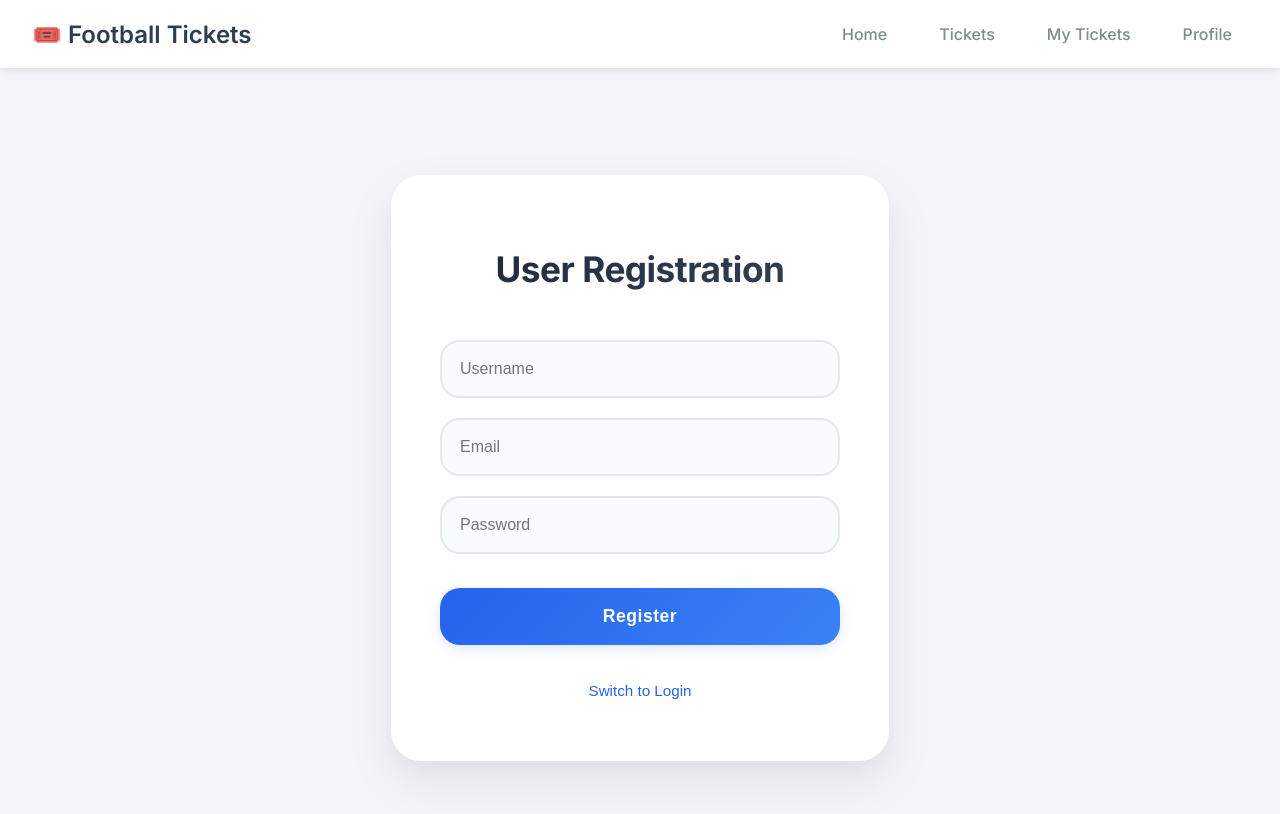
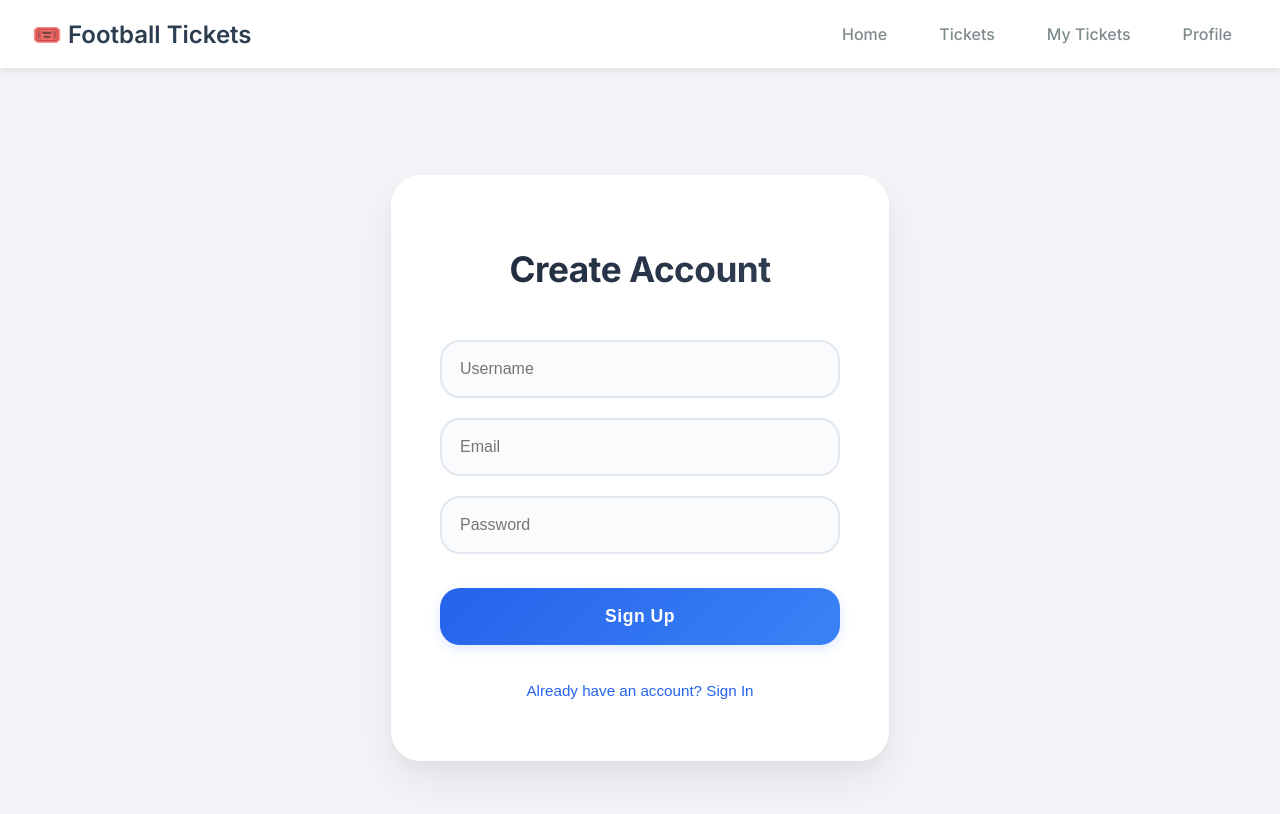
Before and after one commit to olti18/Football-TicketUI, a React (Vite) app: page /tickets in a window 1280 px wide. Shown: the top 814 px of the page. Built offline with nearby package versions, Linux system fonts and the light colour scheme.

Commit message:
Update AuthForm.jsx

```diff
--- a/src/pages/AuthForm.jsx
+++ b/src/pages/AuthForm.jsx
@@ -4,76 +4,122 @@ import Cookies from "js-cookie";
 import "../styles/AuthForm.css";
 
 const AuthForm = ({ onLogin }) => {
-  const [username, setUsername] = useState("");
-  const [password, setPassword] = useState("");
-  const [email, setEmail] = useState("");
+  const [formData, setFormData] = useState({
+    username: "",
+    password: "",
+    email: "",
+  });
   const [message, setMessage] = useState("");
   const [isSuccess, setIsSuccess] = useState(false);
   const [isLogin, setIsLogin] = useState(false);
+  const [isLoading, setIsLoading] = useState(false);
+
+  const handleChange = (e) => {
+    setFormData({
+      ...formData,
+      [e.target.name]: e.target.value,
+    });
+  };
 
   const handleRegister = async (e) => {
     e.preventDefault();
+    setIsLoading(true);
     try {
-      const response = await axios.post("http://localhost:3000/football-ticket/auth/register", {
-        username,
-        password,
-        email,
-      });
-      setMessage(response.data.message);
+      const response = await axios.post(
+        "http://localhost:3000/football-ticket/auth/register",
+        new URLSearchParams({
+          username: formData.username,
+          password: formData.password,
+          email: formData.email
+        }),
+        {
+          headers: {
+            "Content-Type": "application/x-www-form-urlencoded"
+          }
+        }
+      );
+      setMessage(response.data.message || "Registration successful!");
       setIsSuccess(true);
+      setTimeout(() => setIsLogin(true), 1500);
     } catch (error) {
+      console.error("Registration error:", error.response?.data);
       setMessage(error.response?.data?.error || "Registration failed!");
       setIsSuccess(false);
+    } finally {
+      setIsLoading(false);
     }
   };
 
   const handleLogin = async (e) => {
     e.preventDefault();
+    setIsLoading(true);
     try {
       const response = await axios.post(
         "http://localhost:3000/football-ticket/auth/login",
-        new URLSearchParams({ username, password }),
-        { headers: { "Content-Type": "application/x-www-form-urlencoded" } }
+        new URLSearchParams({
+          username: formData.username,
+          password: formData.password,
+        }),
+        {
+          headers: {
+            "Content-Type": "application/x-www-form-urlencoded",
+          },
+        }
       );
       setMessage("Login successful!");
       setIsSuccess(true);
       Cookies.set("token", response.data.access_token, { expires: 7 });
-      onLogin(); // Call the onLogin prop to update the authentication status
+      onLogin();
     } catch (error) {
       setMessage(error.response?.data?.error || "Login failed!");
       setIsSuccess(false);
+    } finally {
+      setIsLoading(false);
     }
   };
 
   return (
     <div className="form-wrapper">
-      <h1>{isLogin ? "User Login" : "User Registration"}</h1>
+      <h1>{isLogin ? "Welcome Back" : "Create Account"}</h1>
       <form onSubmit={isLogin ? handleLogin : handleRegister}>
         <input
           className="input-field"
           type="text"
+          name="username"
           placeholder="Username"
-          value={username}
-          onChange={(e) => setUsername(e.target.value)}
+          value={formData.username}
+          onChange={handleChange}
+          disabled={isLoading}
+          required
         />
         {!isLogin && (
           <input
             className="input-field"
             type="email"
+            name="email"
             placeholder="Email"
-            value={email}
-            onChange={(e) => setEmail(e.target.value)}
+            value={formData.email}
+            onChange={handleChange}
+            disabled={isLoading}
+            required
           />
         )}
         <input
           className="input-field"
           type="password"
+          name="password"
           placeholder="Password"
-          value={password}
-          onChange={(e) => setPassword(e.target.value)}
+          value={formData.password}
+          onChange={handleChange}
+          disabled={isLoading}
+          required
         />
-        <button className="button" type="submit">
-          {isLogin ? "Login" : "Register"}
+        <button
+          className={`button ${isLoading ? "loading" : ""}`}
+          type="submit"
+          disabled={isLoading}
+        >
+          {isLoading ? "Processing..." : isLogin ? "Sign In" : "Sign Up"}
         </button>
       </form>
       {message && (
@@ -81,8 +127,18 @@ const AuthForm = ({ onLogin }) => {
           {message}
         </p>
       )}
-      <button className="toggle-button" onClick={() => setIsLogin(!isLogin)}>
-        {isLogin ? "Switch to Register" : "Switch to Login"}
+      <button
+        className="toggle-button"
+        onClick={() => {
+          setIsLogin(!isLogin);
+          setMessage("");
+          setFormData({ username: "", password: "", email: "" });
+        }}
+        disabled={isLoading}
+      >
+        {isLogin
+          ? "Need an account? Sign Up"
+          : "Already have an account? Sign In"}
       </button>
     </div>
   );
```
